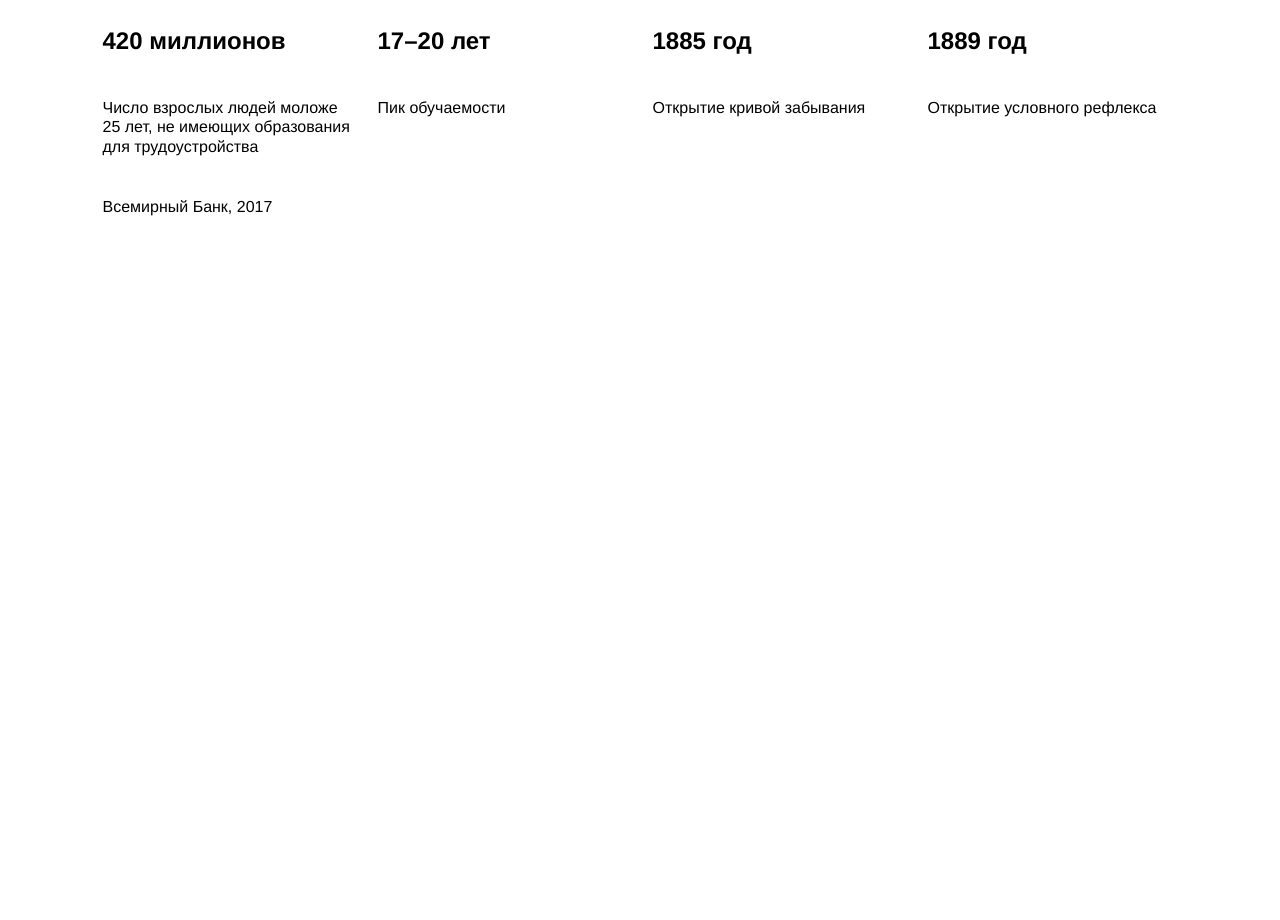
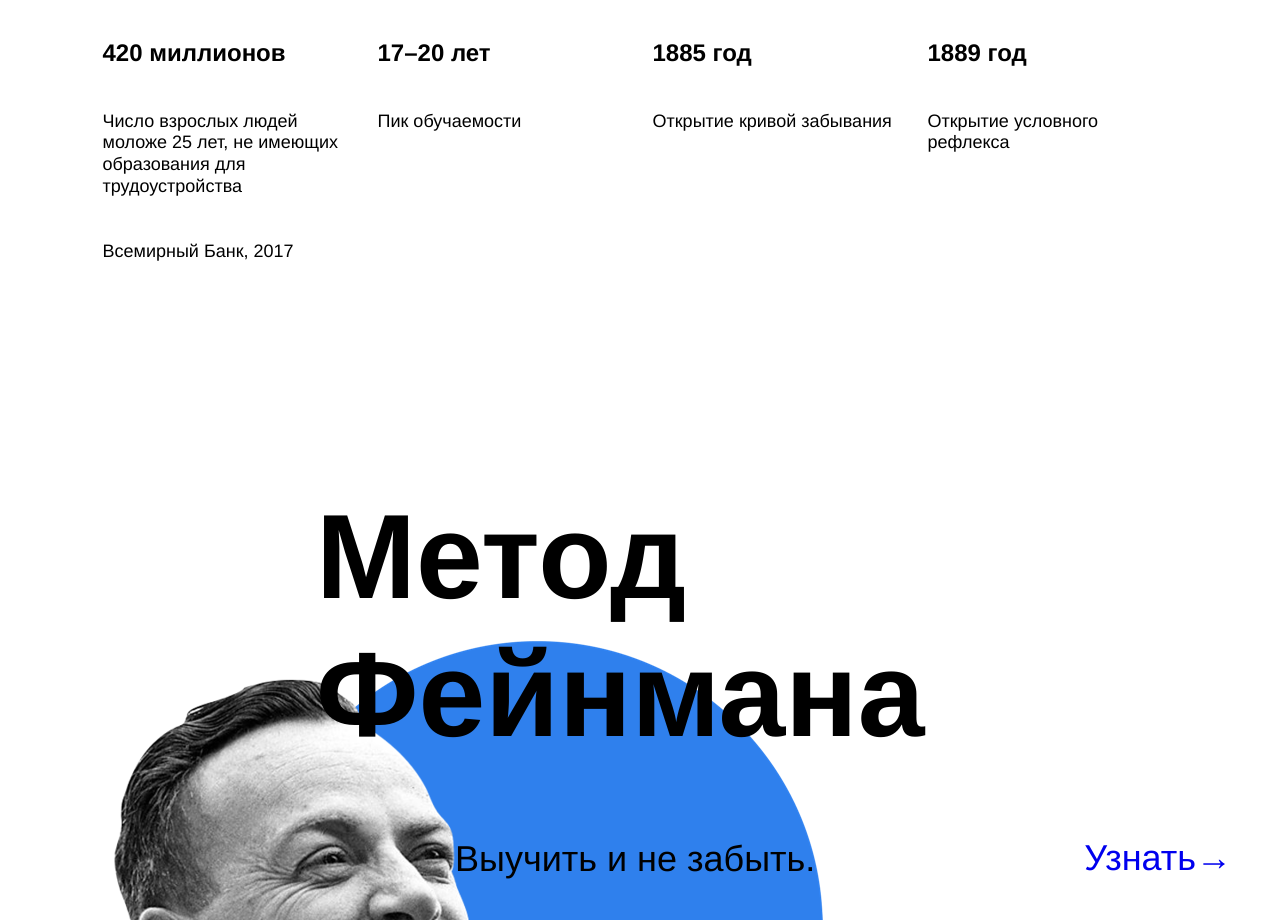
Before and after one commit to VeselovTimofey/how-to-learn, a plain HTML site: page index.html in a window 1280 px wide. Shown: the part 1860-2780 px from the top of the page. Before the commit the page ends 2198 px from the top, so only its background shows below. Drawn offline with Linux system fonts and the light colour scheme.

Commit message:
create feynman

```diff
--- a/index.html
+++ b/index.html
@@ -67,6 +67,11 @@
         </div>
       </div>
     </section>
+    <section class="feynman">
+      <h1 class="feynman__title">Метод Фейнмана</h1>
+      <h3 class="feynman__subtitle">Выучить и не забыть.</h3>
+      <a href="#" class="feynman__link">Узнать→</a>
+    </section>
   </main>
 </body>
 </html>
--- a/styles/style.css
+++ b/styles/style.css
@@ -163,8 +163,43 @@
 .table__text {
   margin-top: 20px;
   line-height: 1.2;
-  font_size: 18px;
+  font-size: 18px;
   font-weight: normal;
+}
+
+.feynman {
+  height: 890px;
+  position: relative;
+  background-image: url(/images/feynman.png);
+  background-size: 867px 637px;
+  background-repeat: no-repeat;
+  background-position: left bottom;
+}
+
+.feynman__title {
+  width: 648px;
+  margin: 100px auto 0 auto;
+  line-height: 1.15;
+  font-size: 120px;
+  font-weight: 600;
+}
+
+.feynman__subtitle {
+  width: 370px;
+  margin: 70px auto 0 auto;
+  line-height: 51px;
+  font-size: 36px;
+  font-weight: normal;
+}
+
+.feynman__link {
+  position: absolute;
+  top: 50%;
+  right: 48px;
+  line-height: 51px;
+  font-size: 36px;
+  font-weight: normal;
+  text-decoration: none;
 }
 
 .table__cell_theme_dark {
```
